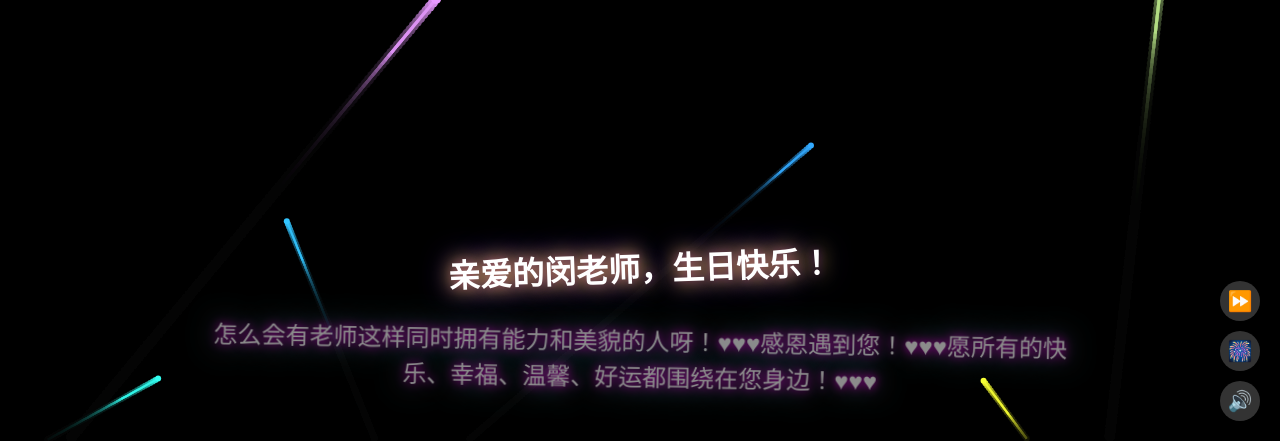
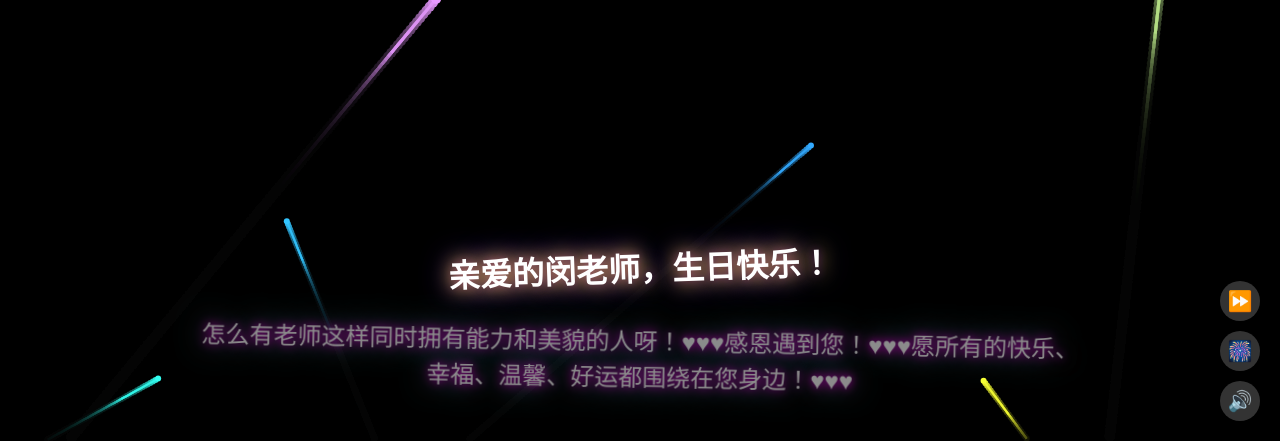
Before and after one commit to WSaiwm/to-Ms.M, a plain HTML site: page index.html in a window 1280 px wide. Both pictures are taken after a click on the button "😙启". Shown: the part 359-800 px from the top of the page. Drawn offline with Linux system fonts and the light colour scheme.

Commit message:
Update index.html

```diff
--- a/index.html
+++ b/index.html
@@ -241,7 +241,7 @@
 
         <div class="text-container">
             <h1 id="birthday-text">亲爱的闵老师，生日快乐！</h1>
-            <p id="birthday-message">怎么会有老师这样同时拥有能力和美貌的人呀！♥♥♥感恩遇到您！♥♥♥愿所有的快乐、幸福、温馨、好运都围绕在您身边！♥♥♥</p>
+            <p id="birthday-message">怎么有老师这样同时拥有能力和美貌的人呀！♥♥♥感恩遇到您！♥♥♥愿所有的快乐、幸福、温馨、好运都围绕在您身边！♥♥♥</p>
         </div>
     </div>
 
```
